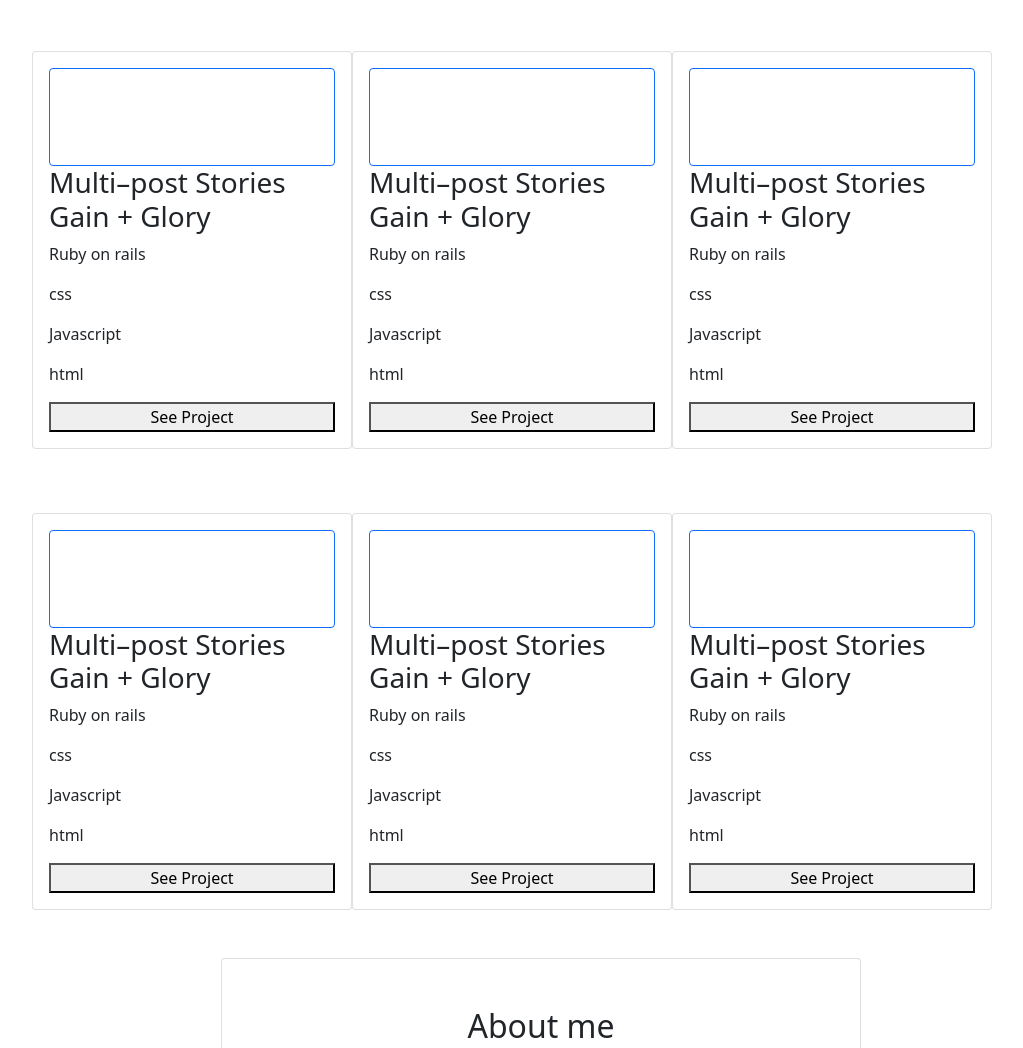
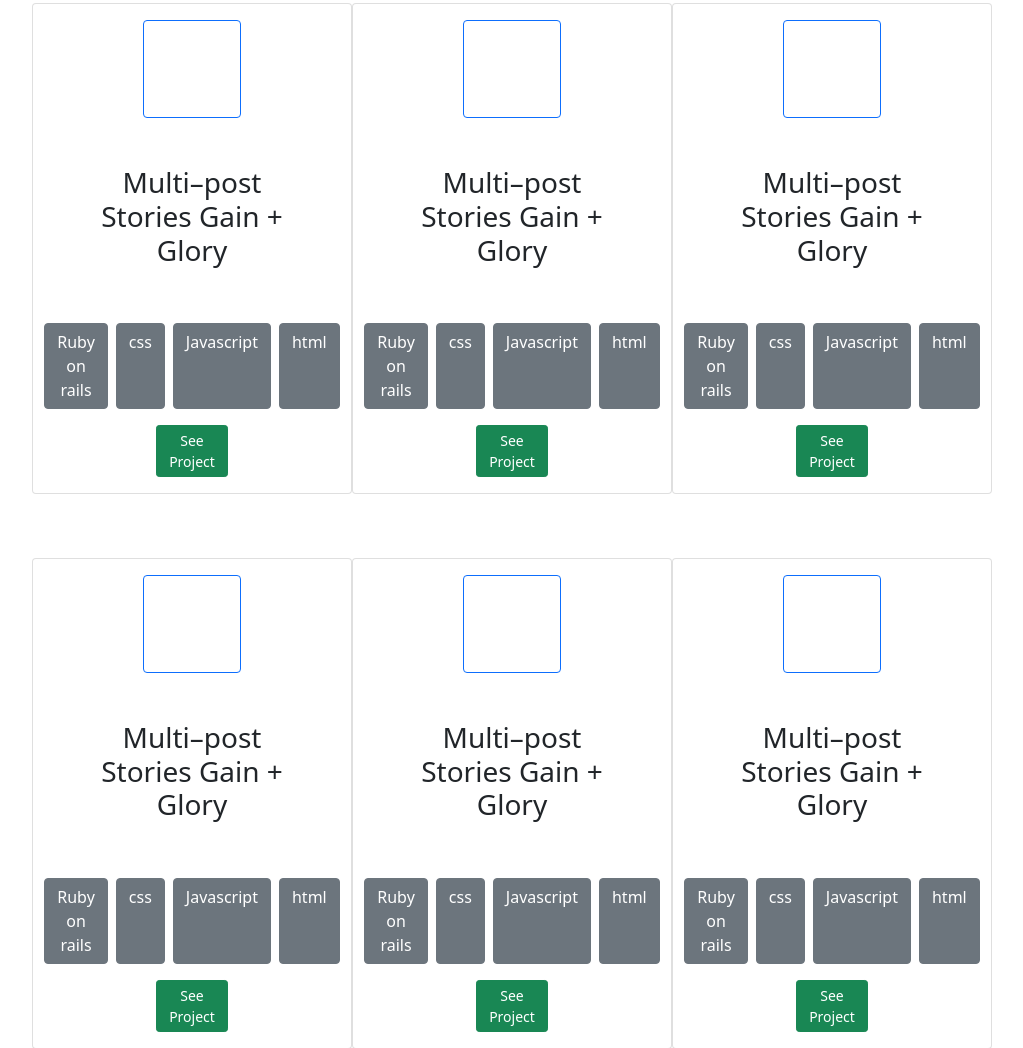
Before and after one commit to developer-edwin/bootstrapPortfolio, a plain HTML site: page index.html in a window 1280 px wide. Shown: the part 899-1947 px from the top of the page, without its empty margins (16-1039 px from the left). Drawn offline with nearby package versions, Linux system fonts and the light colour scheme.

Commit message:
Add some style bootstrap

```diff
--- a/index.html
+++ b/index.html
@@ -47,80 +47,80 @@
             <div class="col"></div>
           </div>
         </div>
-        <img  class="position-absolute bottom-0 start-50 translate-middle-x" src="./image/Disabled-icon.png" alt="display icon">
+        <img  class="position-absolute bottom-5 start-50 translate-middle-x" src="./image/Disabled-icon.png" alt="display icon">
       </div>
     </header>
-    <section class="container- mt-5">
+    <section id="recentWork">
       <h2 class="text-center">My Recent Works</h2>
       <div>
           <div class="d-flex flex-wrap w-100 m-5">
-          <div class="card mt-3 w-25 p-3">
+              <div class="card mt-3 w-25 p-3 align-items-center text-center">
                   <div class="card border border-primary p-5"></div>
-            <h3>Multi&#8211;post Stories Gain + Glory</h3>
-            <div>
-              <p>Ruby on rails</p>
-              <p>css</p>
-              <p>Javascript</p>
-              <p>html</p>
+                  <h3 id="cardHeader" class="p-5">Multi&#8211;post Stories Gain + Glory</h3>
+                  <div class="d-flex justify-content-between gap-2">
+                      <p class="btn btn-secondary">Ruby on rails</p>
+                      <p class="btn btn-secondary">css</p>
+                      <p class="btn btn-secondary">Javascript</p>
+                      <p class="btn btn-secondary">html</p>
                   </div>
-            <button type="button">See Project</button>
+                  <button type="button" class="btn btn-success btn-sm w-25">See Project</button>
               </div>
-          <div class="card mt-3 w-25 p-3">
+              <div class="card mt-3 w-25 p-3 align-items-center text-center">
                   <div class="card border border-primary p-5"></div>
-            <h3>Multi&#8211;post Stories Gain + Glory</h3>
-            <div>
-              <p>Ruby on rails</p>
-              <p>css</p>
-              <p>Javascript</p>
-              <p>html</p>
+                  <h3 id="cardHeader" class="p-5">Multi&#8211;post Stories Gain + Glory</h3>
+                  <div class="d-flex justify-content-between gap-2">
+                      <p class="btn btn-secondary">Ruby on rails</p>
+                      <p class="btn btn-secondary">css</p>
+                      <p class="btn btn-secondary">Javascript</p>
+                      <p class="btn btn-secondary">html</p>
                   </div>
-            <button type="button">See Project</button>
+                  <button type="button" class="btn btn-success btn-sm w-25">See Project</button>
               </div>
-          <div class="card mt-3 w-25 p-3">
+              <div class="card mt-3 w-25 p-3 align-items-center text-center">
                   <div class="card border border-primary p-5"></div>
-            <h3>Multi&#8211;post Stories Gain + Glory</h3>
-            <div>
-              <p>Ruby on rails</p>
-              <p>css</p>
-              <p>Javascript</p>
-              <p>html</p>
+                  <h3 id="cardHeader" class="p-5">Multi&#8211;post Stories Gain + Glory</h3>
+                  <div class="d-flex justify-content-between gap-2">
+                      <p class="btn btn-secondary">Ruby on rails</p>
+                      <p class="btn btn-secondary">css</p>
+                      <p class="btn btn-secondary">Javascript</p>
+                      <p class="btn btn-secondary">html</p>
                   </div>
-            <button type="button">See Project</button>
+                  <button type="button" class="btn btn-success btn-sm w-25">See Project</button>
               </div>
           </div>
           <div class="d-flex flex-wrap w-100 m-5">
-          <div class="card mt-3 w-25 p-3">
+              <div class="card mt-3 w-25 p-3 align-items-center text-center">
                   <div class="card border border-primary p-5"></div>
-            <h3>Multi&#8211;post Stories Gain + Glory</h3>
-            <div>
-              <p>Ruby on rails</p>
-              <p>css</p>
-              <p>Javascript</p>
-              <p>html</p>
+                  <h3 id="cardHeader" class="p-5">Multi&#8211;post Stories Gain + Glory</h3>
+                  <div class="d-flex justify-content-between gap-2">
+                      <p class="btn btn-secondary">Ruby on rails</p>
+                      <p class="btn btn-secondary">css</p>
+                      <p class="btn btn-secondary">Javascript</p>
+                      <p class="btn btn-secondary">html</p>
                   </div>
-            <button type="button">See Project</button>
+                  <button type="button" class="btn btn-success btn-sm w-25">See Project</button>
               </div>
-          <div class="card mt-3 w-25 p-3">
+              <div class="card mt-3 w-25 p-3 align-items-center text-center">
                   <div class="card border border-primary p-5"></div>
-            <h3>Multi&#8211;post Stories Gain + Glory</h3>
-            <div>
-              <p>Ruby on rails</p>
-              <p>css</p>
-              <p>Javascript</p>
-              <p>html</p>
+                  <h3 id="cardHeader" class="p-5">Multi&#8211;post Stories Gain + Glory</h3>
+                  <div class="d-flex justify-content-between gap-2">
+                      <p class="btn btn-secondary">Ruby on rails</p>
+                      <p class="btn btn-secondary">css</p>
+                      <p class="btn btn-secondary">Javascript</p>
+                      <p class="btn btn-secondary">html</p>
                   </div>
-            <button type="button">See Project</button>
+                  <button type="button" class="btn btn-success btn-sm w-25">See Project</button>
               </div>
-          <div class="card mt-3 w-25 p-3">
+              <div class="card mt-3 w-25 p-3 align-items-center text-center">
                   <div class="card border border-primary p-5"></div>
-            <h3>Multi&#8211;post Stories Gain + Glory</h3>
-            <div>
-              <p>Ruby on rails</p>
-              <p>css</p>
-              <p>Javascript</p>
-              <p>html</p>
+                  <h3 id="cardHeader" class="p-5">Multi&#8211;post Stories Gain + Glory</h3>
+                  <div class="d-flex justify-content-between gap-2">
+                      <p class="btn btn-secondary">Ruby on rails</p>
+                      <p class="btn btn-secondary">css</p>
+                      <p class="btn btn-secondary">Javascript</p>
+                      <p class="btn btn-secondary">html</p>
                   </div>
-            <button type="button">See Project</button>
+                  <button type="button" class="btn btn-success btn-sm w-25">See Project</button>
               </div>
           </div>
       </div>
--- a/style.css
+++ b/style.css
@@ -10,13 +10,17 @@ header {
 }
 
 #headerData {
-  outline: 2px solid red;
-  height: 100vh;
+  height: 70vh;
 }
 
 #headerTitle2 {
   color: #35b37e;
-  padding: 20px 0 0 0;
+  padding: 10px 0 0 0;
+}
+
+#headerInfo {
+  outline: 2px solid red;
+  padding: 0px 0px;
 }
 
 .about-me {
```
Lines whose indentation alone changed are shown as unchanged.
